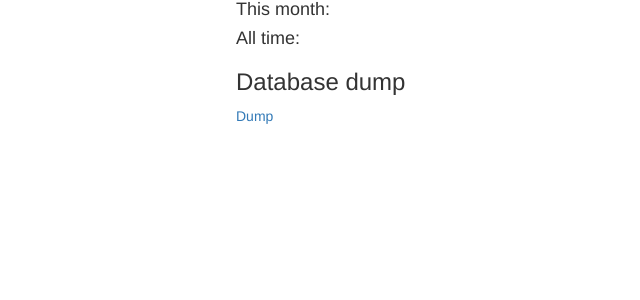
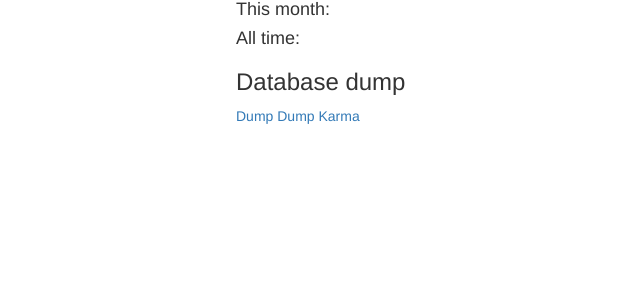
Before and after one commit to Psywerx/psywerx, a Django app: template templates/irc.html in a window 1280 px wide. Shown: the part 257-557 px from the top of the page, without its empty margins (614-1254 px from the left). Run offline with Django 3.2, Linux system fonts and the light colour scheme; the template is opened without the code that fills it, so the values that code supplies are empty; some libraries are stand-ins or nearby versions.

Commit message:
Option to export karma

```diff
--- a/irc/urls.py
+++ b/irc/urls.py
@@ -4,6 +4,7 @@ urlpatterns = patterns('',
     (r'^karma_nick', 'irc.views.karma_nick'),
     (r'^karma', 'irc.views.karma_add'),
     (r'^dump', 'irc.views.dump'),
+    (r'^dump_karma', 'irc.views.dump_karma'),
     (r'^add', 'irc.views.irc_bot_add'),
     (r'^mygroups', 'irc.views.mygroups'),
     (r'^groups', 'irc.views.groups'),
--- a/irc/views.py
+++ b/irc/views.py
@@ -68,6 +68,10 @@ def karma_nick(request):
 def dump(request):
     out = [{"message": a.message, "time": str(a.time), "nick": a.nick, \
             "msg_type": a.msg_type, "msg_action": a.msg_action} for a in Irc.objects.all()]
+    return HttpResponse(json.dumps(out), mimetype="application/json")
+
+def dump_karma(request):
+    out = [{"nick": a.nick, "time": str(a.time), "channel": a.channel} for a in Karma.objects.all()]
     return HttpResponse(json.dumps(out), mimetype="application/json")
 
 MAGIC_WORD = "6cf28bcedc3a628a4896817156e1ace5108ce6266a00fd556861d656"
--- a/templates/irc.html
+++ b/templates/irc.html
@@ -97,6 +97,7 @@
   </div>
   <h3>Database dump</h3>
   <a href="/irc/dump">Dump</a>
+  <a href="/irc/dump_karma">Dump Karma</a>
 </div>
 </div>
 {% endblock %}
```
